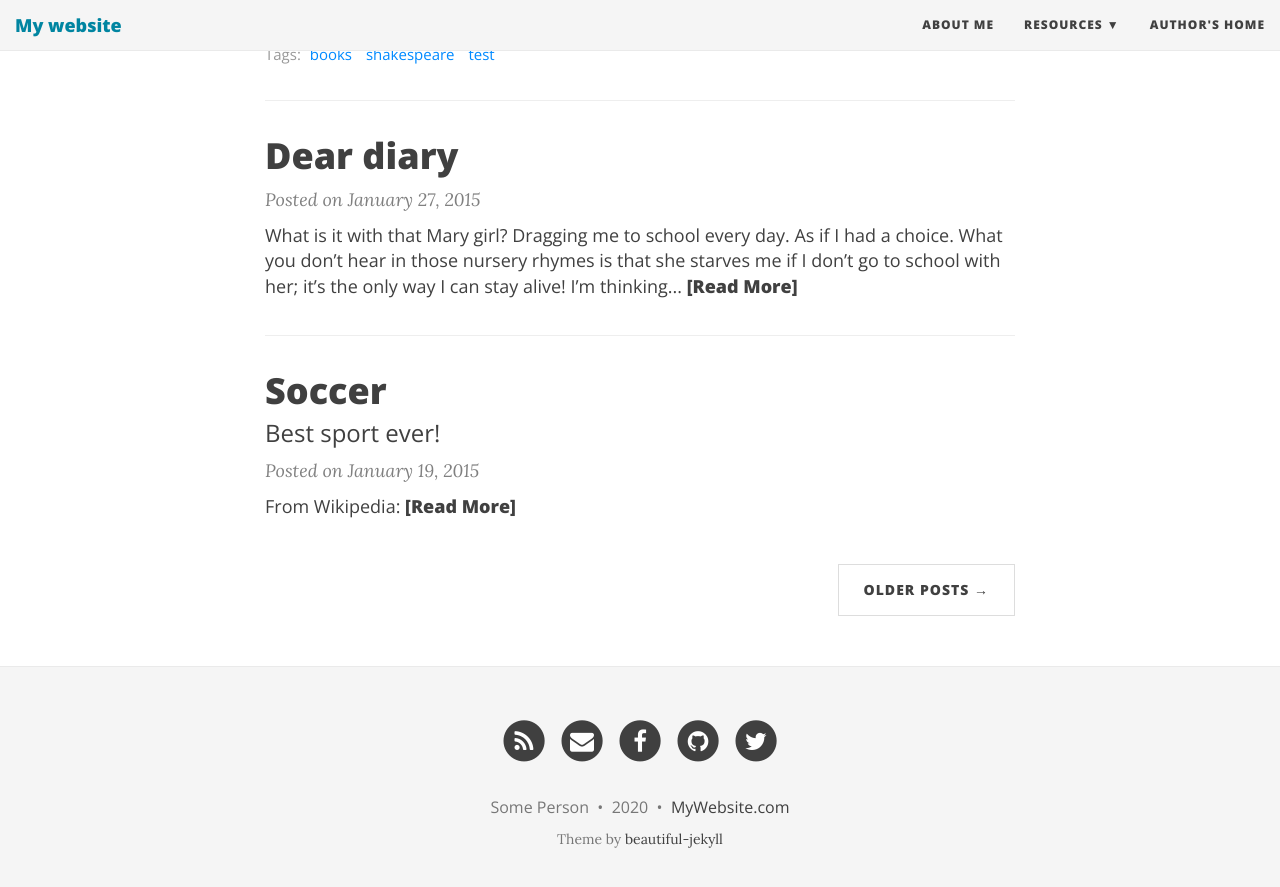
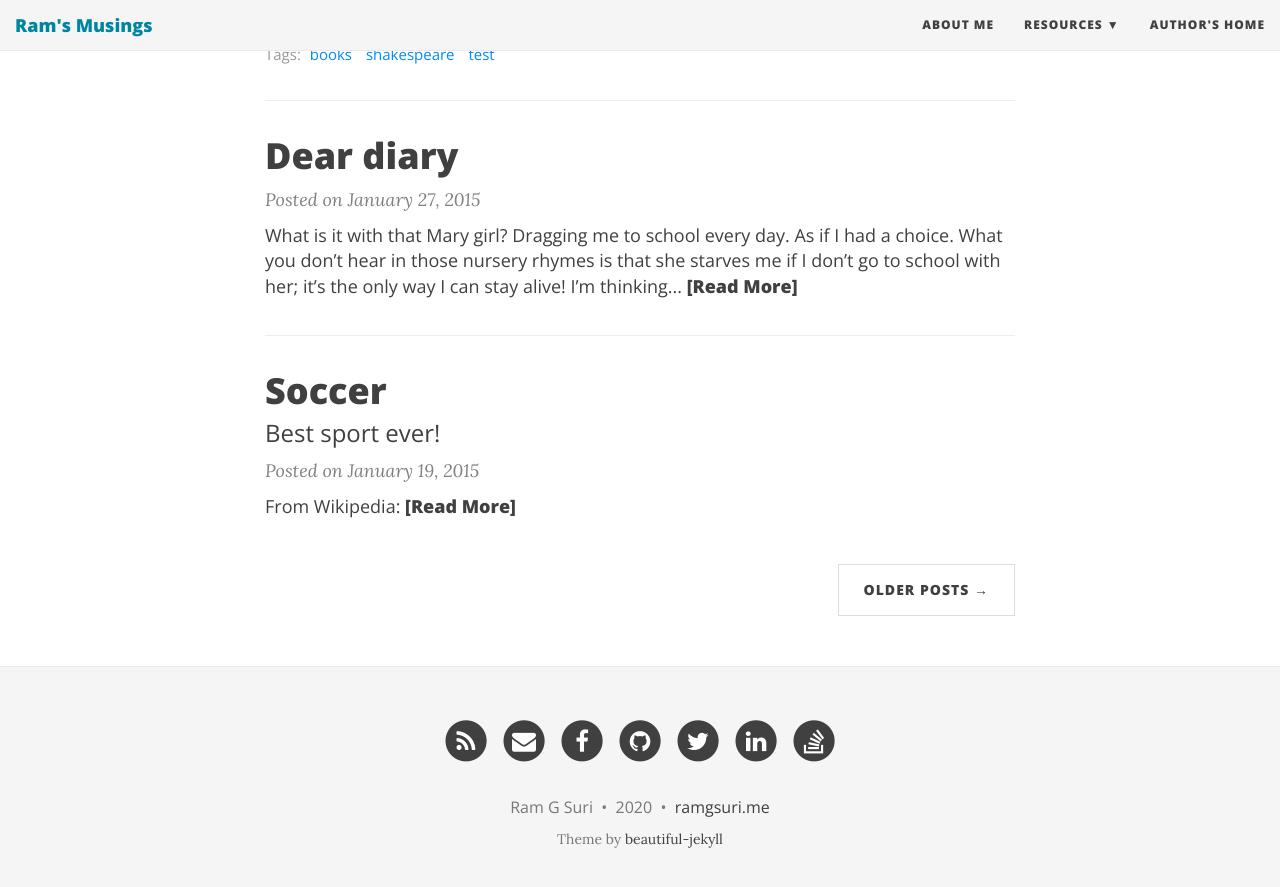
Before and after one commit to ramgsuri/ramgsuri.github.io, a Jekyll site: the page built from index.html, in a window 1280 px wide and 900 px high, scrolled down 1134 px. Shown: the top 887 px of the window. Built offline with Jekyll 4.4.1, drawn with Linux system fonts in a browser that asks for light colours; nearby versions of some CDN libraries; the list of posts is cut into pages by our own code.

Commit message:
Modifies config

```diff
--- a/_config.yml
+++ b/_config.yml
@@ -1,10 +1,10 @@
 # --- General options --- #
 
 # Name of website
-title: My website
+title: Ram's Musings
 
 # Short description of your site
-description: A virtual proof that I'm awesome
+description: This is a place where Ram shares his learnings
 
 # --- Local development options ---
 # If your website is hosted locally rather than on GitHub, then you need to uncomment the next two parameters to set the url and baseurl
@@ -22,9 +22,8 @@ description: A virtual proof that I'm awesome
 navbar-links:
   About Me: "aboutme"
   Resources:
-    - Beautiful Jekyll: "http://deanattali.com/beautiful-jekyll/"
     - Learn markdown: "http://www.markdowntutorial.com/"
-  Author's home: "http://deanattali.com"
+  Author's home: "https://ramgsuri.me"
 
 # Image to show in the navigation bar - image must be a square (width = height)
 # Remove this parameter if you don't want an image in the navbar
@@ -60,7 +59,7 @@ footer-link-col: "#404040"
 # Change all these values or delete the ones you don't want.
 # Important: you must keep the "name" parameter, everything else you can remove
 author:
-  name: Some Person
+  name: Ram G Suri
 
 # Select your active Social Network Links.
 # Uncomment the links you want to show in the footer and add your information to each link.
@@ -68,14 +67,14 @@ author:
 # If you want to add a new link that isn't here, you'll need to also edit the file _data/SocialNetworks.yml
 social-network-links:
   rss: true
-  email: "someone@example.com"
-  facebook: deanattali
-  github: daattali
-  twitter: daattali
+  email: "ramgsuri@gmail.com"
+  facebook: ramgsuri001
+  github: ramgsuri
+  twitter: ramgsuri
 #  reddit: yourname
-#  linkedin: daattali
+  linkedin: ram-g-suri-80334116
 #  xing: yourname
-#  stackoverflow: "3943160/daattali"
+  stackoverflow: "4040306/invinciblecoder"
 #  snapchat: deanat78
 #  instagram: deanat78
 #  youtube: user/deanat78
@@ -93,7 +92,7 @@ share-links-active:
 
 # How to display the link to the website in the footer
 # Remove this if you don't want a link in the footer
-url-pretty: "MyWebsite.com"  # eg. "deanattali.com/beautiful-jekyll"
+url-pretty: "ramgsuri.me"  # eg. "deanattali.com/beautiful-jekyll"
 
 # --- Web Statistics Section --- #
 
```
